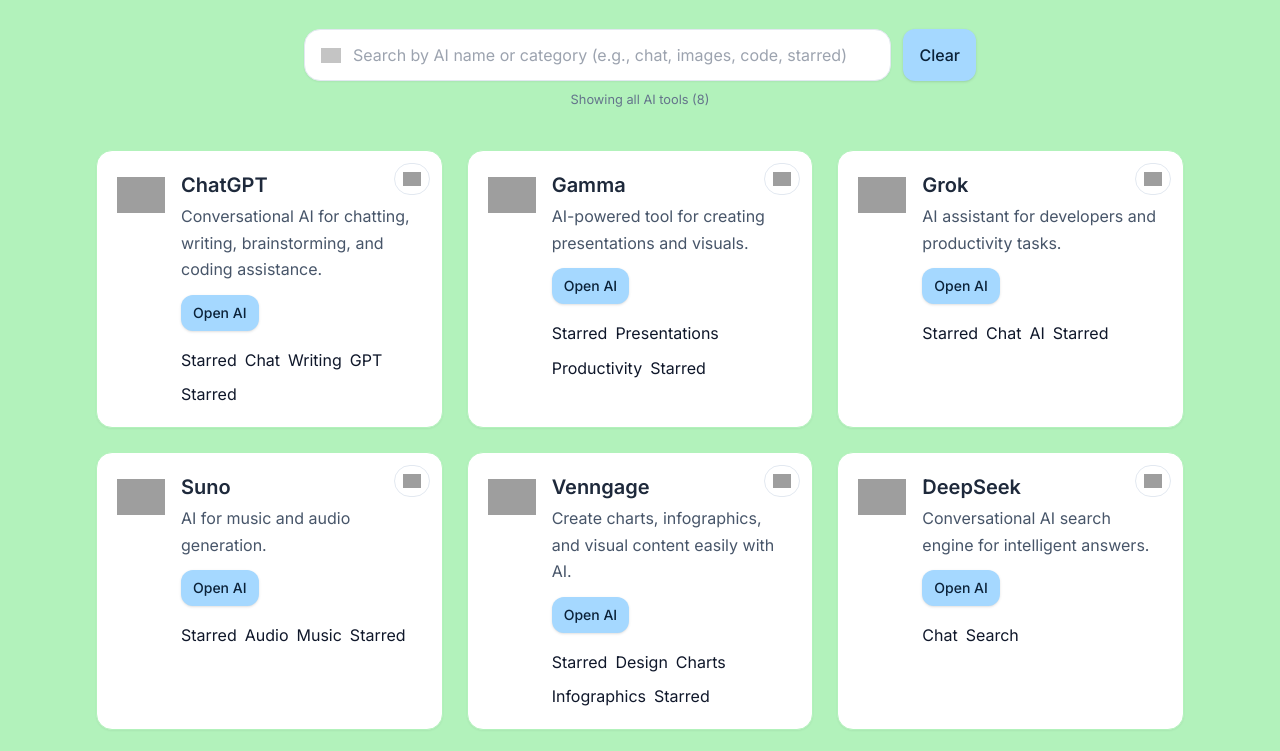
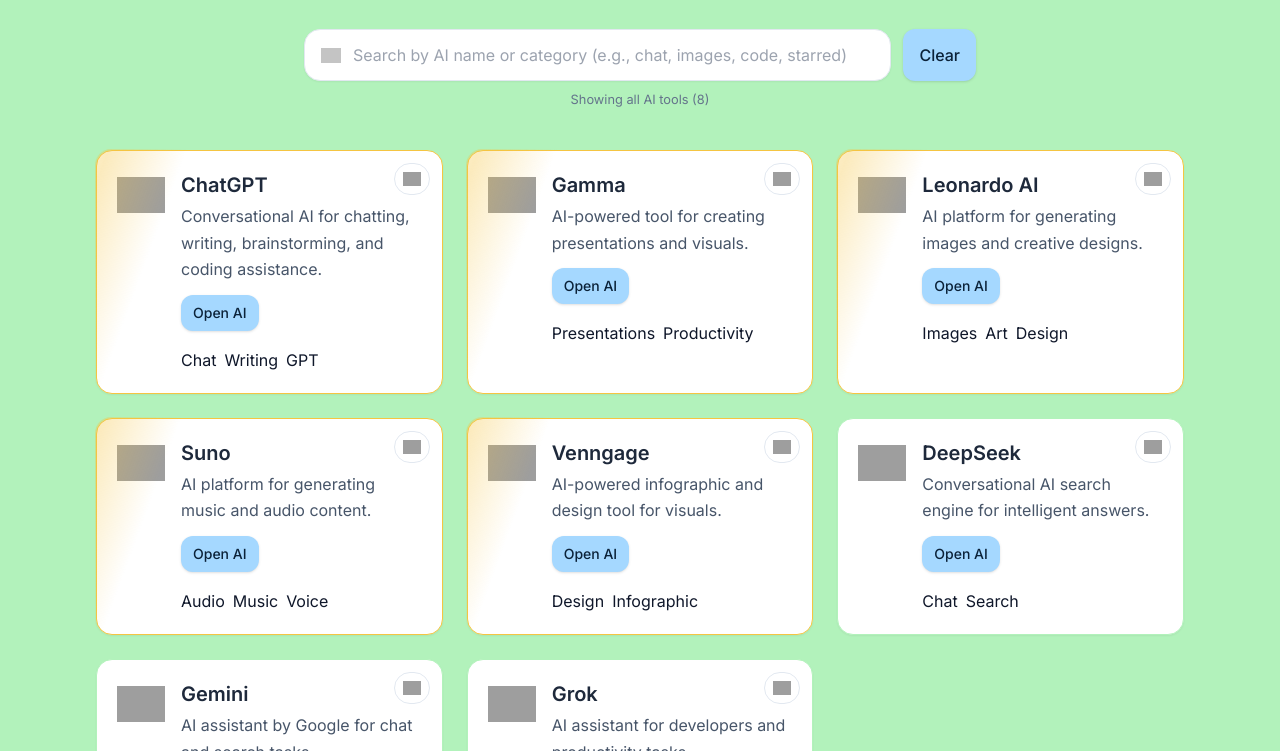
Before and after one commit to 2mwd2024/alais, a plain HTML site: page alais/index.html in a window 1280 px wide. Shown: the part 169-920 px from the top of the page. Drawn offline with Linux system fonts and the light colour scheme; grey boxes are pictures that could not be loaded.

Commit message:
Update2 index.html
even more updates

```diff
--- a/alais/index.html
+++ b/alais/index.html
@@ -38,7 +38,7 @@
     <div id="aiGrid" class="ai-cards-grid">
 
       <!-- ChatGPT (pre-starred) -->
-      <article data-id="ai-chatgpt" data-name="ChatGPT" data-categories="chat, writing, gpt, star, starred" data-starred="true" class="gjs-t-border ai-card">
+      <article data-id="ai-chatgpt" data-name="ChatGPT" data-categories="chat, writing, gpt" data-starred="true" class="gjs-t-border ai-card card-starred">
         <button type="button" aria-label="Toggle star" title="Star this tool" class="star-toggle-button">
           <img src="https://api.iconify.design/lucide-star.svg?color=%23f5c542" width="18" height="18" alt="Star" loading="lazy" class="star-icon"/>
         </button>
@@ -56,7 +56,6 @@
               <li class="category-badge"><span>Chat</span></li>
               <li class="category-badge"><span>Writing</span></li>
               <li class="category-badge"><span>GPT</span></li>
-              <li class="category-badge"><span>Starred</span></li>
             </ul>
           </div>
         </div>
@@ -108,10 +107,10 @@
         </div>
       </article>
 
-      <!-- Leonardo AI -->
-      <article data-id="ai-leonardo" data-name="Leonardo AI" data-categories="images, art, design" data-starred="false" class="gjs-t-border ai-card">
+      <!-- Leonardo AI (pre-starred) -->
+      <article data-id="ai-leonardo" data-name="Leonardo AI" data-categories="images, art, design" data-starred="true" class="gjs-t-border ai-card card-starred">
         <button type="button" aria-label="Toggle star" title="Star this tool" class="star-toggle-button">
-          <img src="https://api.iconify.design/lucide-star.svg" width="18" height="18" alt="Star" loading="lazy" class="star-icon"/>
+          <img src="https://api.iconify.design/lucide-star.svg?color=%23f5c542" width="18" height="18" alt="Star" loading="lazy" class="star-icon"/>
         </button>
         <div class="ai-card-header">
           <figure class="ai-icon-figure">
@@ -132,10 +131,10 @@
         </div>
       </article>
 
-      <!-- Grok (pre-starred) -->
-      <article data-id="ai-grok" data-name="Grok" data-categories="chat, ai, star, starred" data-starred="true" class="gjs-t-border ai-card">
+      <!-- Grok -->
+      <article data-id="ai-grok" data-name="Grok" data-categories="chat, ai" data-starred="false" class="gjs-t-border ai-card">
         <button type="button" aria-label="Toggle star" title="Star this tool" class="star-toggle-button">
-          <img src="https://api.iconify.design/lucide-star.svg?color=%23f5c542" width="18" height="18" alt="Star" loading="lazy" class="star-icon"/>
+          <img src="https://api.iconify.design/lucide-star.svg" width="18" height="18" alt="Star" loading="lazy" class="star-icon"/>
         </button>
         <div class="ai-card-header">
           <figure class="ai-icon-figure">
@@ -150,14 +149,13 @@
             <ul class="categories-list">
               <li class="category-badge"><span>Chat</span></li>
               <li class="category-badge"><span>AI</span></li>
-              <li class="category-badge"><span>Starred</span></li>
             </ul>
           </div>
         </div>
       </article>
 
       <!-- Gamma (pre-starred) -->
-      <article data-id="ai-gamma" data-name="Gamma" data-categories="presentations, productivity, star, starred" data-starred="true" class="gjs-t-border ai-card">
+      <article data-id="ai-gamma" data-name="Gamma" data-categories="presentations, productivity" data-starred="true" class="gjs-t-border ai-card card-starred">
         <button type="button" aria-label="Toggle star" title="Star this tool" class="star-toggle-button">
           <img src="https://api.iconify.design/lucide-star.svg?color=%23f5c542" width="18" height="18" alt="Star" loading="lazy" class="star-icon"/>
         </button>
@@ -174,14 +172,13 @@
             <ul class="categories-list">
               <li class="category-badge"><span>Presentations</span></li>
               <li class="category-badge"><span>Productivity</span></li>
-              <li class="category-badge"><span>Starred</span></li>
             </ul>
           </div>
         </div>
       </article>
 
       <!-- Suno (pre-starred) -->
-      <article data-id="ai-suno" data-name="Suno" data-categories="audio, music, star, starred" data-starred="true" class="gjs-t-border ai-card">
+      <article data-id="ai-suno" data-name="Suno" data-categories="audio, music, voice" data-starred="true" class="gjs-t-border ai-card card-starred">
         <button type="button" aria-label="Toggle star" title="Star this tool" class="star-toggle-button">
           <img src="https://api.iconify.design/lucide-star.svg?color=%23f5c542" width="18" height="18" alt="Star" loading="lazy" class="star-icon"/>
         </button>
@@ -191,21 +188,21 @@
           </figure>
           <div class="ai-text-content">
             <h3 class="ai-name">Suno</h3>
-            <p class="ai-description">AI for music and audio generation.</p>
+            <p class="ai-description">AI platform for generating music and audio content.</p>
             <div class="ai-actions">
               <a href="https://suno.com/create" target="_blank" rel="noopener noreferrer" class="gjs-t-button visit-ai-button">Open AI</a>
             </div>
             <ul class="categories-list">
               <li class="category-badge"><span>Audio</span></li>
               <li class="category-badge"><span>Music</span></li>
-              <li class="category-badge"><span>Starred</span></li>
+              <li class="category-badge"><span>Voice</span></li>
             </ul>
           </div>
         </div>
       </article>
 
       <!-- Venngage (pre-starred) -->
-      <article data-id="ai-venngage" data-name="Venngage" data-categories="design, charts, infographics, star, starred" data-starred="true" class="gjs-t-border ai-card">
+      <article data-id="ai-venngage" data-name="Venngage" data-categories="design, infographic" data-starred="true" class="gjs-t-border ai-card card-starred">
         <button type="button" aria-label="Toggle star" title="Star this tool" class="star-toggle-button">
           <img src="https://api.iconify.design/lucide-star.svg?color=%23f5c542" width="18" height="18" alt="Star" loading="lazy" class="star-icon"/>
         </button>
@@ -215,39 +212,36 @@
           </figure>
           <div class="ai-text-content">
             <h3 class="ai-name">Venngage</h3>
-            <p class="ai-description">Create charts, infographics, and visual content easily with AI.</p>
+            <p class="ai-description">AI-powered infographic and design tool for visuals.</p>
             <div class="ai-actions">
               <a href="https://infograph.venngage.com/universal-generator" target="_blank" rel="noopener noreferrer" class="gjs-t-button visit-ai-button">Open AI</a>
             </div>
             <ul class="categories-list">
               <li class="category-badge"><span>Design</span></li>
-              <li class="category-badge"><span>Charts</span></li>
-              <li class="category-badge"><span>Infographics</span></li>
-              <li class="category-badge"><span>Starred</span></li>
+              <li class="category-badge"><span>Infographic</span></li>
             </ul>
           </div>
         </div>
       </article>
 
-      <!-- Empty state -->
-      <div id="emptyState" class="empty-state">
-        <div class="empty-state-content">
-          <img src="https://api.iconify.design/lucide-sparkles.svg" width="36" height="36" alt="No results" loading="lazy" class="empty-state-icon"/>
-          <h2 class="gjs-t-h2">No AI tools found</h2>
-          <p class="empty-state-message">Try a different name or category like “chat”, “images”, “code”, or “starred”.</p>
-        </div>
+    </div>
+
+    <div id="emptyState" class="empty-state">
+      <div class="empty-state-content">
+        <img src="https://api.iconify.design/lucide-sparkles.svg" width="36" height="36" alt="No results" loading="lazy" class="empty-state-icon"/>
+        <h2 class="gjs-t-h2">No AI tools found</h2>
+        <p class="empty-state-message">Try a different name or category like “chat”, “images”, “code”, or “starred”.</p>
       </div>
-
     </div>
   </section>
 </main>
 
 <footer class="footer">
   <div class="footer-container">
-    <span class="footer-copyright">© <span id="footerYear"></span> All the Ai's</span>
+    <span>© 2025 All the Ai's</span>
     <nav class="footer-nav">
-      <a href="https://api.iconify.design/" target="_blank" rel="noopener noreferrer" class="gjs-t-link footer-external-link">Icons</a>
-      <a href="https://fonts.google.com/" target="_blank" rel="noopener noreferrer" class="gjs-t-link footer-external-link">Fonts</a>
+      <a href="https://api.iconify.design/" target="_blank" rel="noopener noreferrer">Icons</a>
+      <a href="https://fonts.google.com/" target="_blank" rel="noopener noreferrer">Fonts</a>
     </nav>
   </div>
 </footer>
@@ -260,9 +254,6 @@
   const clearBtn = document.getElementById('clearSearch');
   const resultCount = document.getElementById('resultCount');
   const emptyState = document.getElementById('emptyState');
-  const footerYear = document.getElementById('footerYear');
-
-  if (footerYear) footerYear.textContent = new Date().getFullYear();
 
   const STAR_KEY = 'alltheais-starred-ids';
 
@@ -280,68 +271,22 @@
   function setStarState(card, starred) {
     card.dataset.starred = starred ? 'true' : 'false';
     const btn = card.querySelector('.star-toggle-button img');
-    if(btn) btn.src = starred ? 'https://api.iconify.design/lucide-star.svg?color=%23f5c542' : 'https://api.iconify.design/lucide-star.svg';
-    const list = card.querySelector('.categories-list');
-    if(list) {
-      if(starred && !list.querySelector('[data-tag-starred]')) {
-        const li = document.createElement('li');
-        li.className = 'category-badge';
-        li.setAttribute('data-tag-starred','true');
-        li.innerHTML = '<span>Starred</span>';
-        list.prepend(li);
-      } else if(!starred){
-        const badge = list.querySelector('[data-tag-starred]');
-        if(badge) badge.remove();
-      }
+    if(starred) {
+      card.classList.add('card-starred');
+      if(btn) btn.src = 'https://api.iconify.design/lucide-star.svg?color=%23f5c542';
+    } else {
+      card.classList.remove('card-starred');
+      if(btn) btn.src = 'https://api.iconify.design/lucide-star.svg';
     }
   }
 
   const starredIds = new Set(loadStarred());
   cards.forEach(card => {
     const id = card.dataset.id;
-    if(card.dataset.starred === 'true') starredIds.add(id);
-    setStarState(card, starredIds.has(id));
+    const preStarred = card.dataset.starred === 'true';
+    setStarState(card, preStarred || starredIds.has(id));
+    if(preStarred) starredIds.add(id);
   });
-
-  function sortCards(a,b) {
-    const sa = a.dataset.starred === 'true' ? 0 : 1;
-    const sb = b.dataset.starred === 'true' ? 0 : 1;
-    if(sa !== sb) return sa - sb;
-    return a.dataset.name.toLowerCase().localeCompare(b.dataset.name.toLowerCase());
-  }
-
-  function renderOrder() {
-    const visible = cards.filter(c => c.style.display !== 'none');
-    visible.sort(sortCards).forEach(c => grid.appendChild(c));
-  }
-
-  function applySearch() {
-    const qRaw = (searchInput.value || '').trim().toLowerCase();
-    let shown = 0;
-    cards.forEach(card => {
-      const name = (card.dataset.name || '').toLowerCase();
-      const cats = (card.dataset.categories || '').toLowerCase();
-      const isStarred = card.dataset.starred === 'true';
-
-      let match = false;
-      if(!qRaw) match = true;
-      else if(name.includes(qRaw) || cats.includes(qRaw)) match = true;
-      else if(['star','starred','favorite','favourites','favourites'].includes(qRaw) && isStarred) match = true;
-
-      card.style.display = match ? '' : 'none';
-      if(match) shown++;
-    });
-
-    if(emptyState) emptyState.style.display = shown === 0 ? 'block' : 'none';
-
-    if(resultCount) {
-      resultCount.textContent = qRaw
-        ? `Showing ${shown} result${shown===1?'':'s'} for “${searchInput.value}”`
-        : `Showing all AI tools (${shown})`;
-    }
-
-    renderOrder();
-  }
 
   cards.forEach(card => {
     const btn = card.querySelector('.star-toggle-button');
@@ -354,20 +299,47 @@
       if(nowStarred) starredIds.add(id);
       else starredIds.delete(id);
       saveStarred(Array.from(starredIds));
-      renderOrder();
       applySearch();
     });
   });
 
-  searchInput.addEventListener('input', applySearch);
-  clearBtn.addEventListener('click', () => {
-    searchInput.value = '';
+  function sortCards(a,b){
+    const sa = a.dataset.starred==='true'?0:1;
+    const sb = b.dataset.starred==='true'?0:1;
+    if(sa!==sb) return sa-sb;
+    return a.dataset.name.toLowerCase().localeCompare(b.dataset.name.toLowerCase());
+  }
+
+  function renderOrder(){
+    const visible = cards.filter(c=>c.style.display!=='none');
+    visible.sort(sortCards).forEach(c=>grid.appendChild(c));
+  }
+
+  function applySearch(){
+    const q = (searchInput.value||'').trim().toLowerCase();
+    let shown=0;
+    cards.forEach(card=>{
+      const name=(card.dataset.name||'').toLowerCase();
+      const cats=(card.dataset.categories||'').toLowerCase();
+      const match = !q || name.includes(q) || cats.includes(q);
+      card.style.display = match?'':'none';
+      if(match) shown++;
+    });
+
+    if(emptyState) emptyState.style.display = shown===0?'block':'none';
+    if(resultCount) resultCount.textContent = q?`Showing ${shown} result${shown===1?'':'s'} for “${searchInput.value}”`:`Showing all AI tools (${shown})`;
+
+    renderOrder();
+  }
+
+  searchInput.addEventListener('input',applySearch);
+  clearBtn.addEventListener('click',()=>{
+    searchInput.value='';
     applySearch();
     searchInput.focus();
   });
 
   applySearch();
-  renderOrder();
 })();
 </script>
 
```
